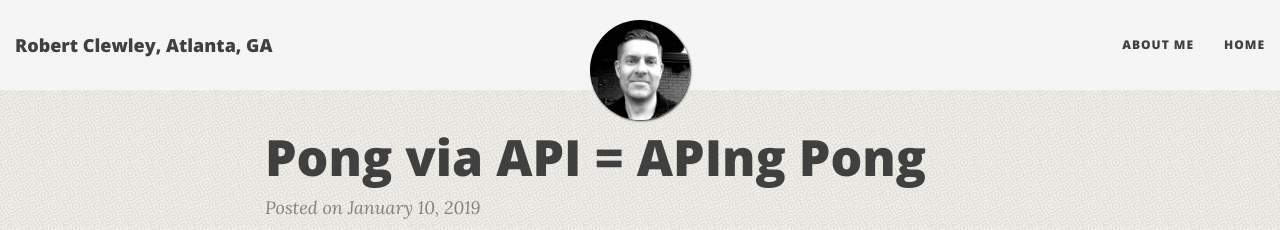
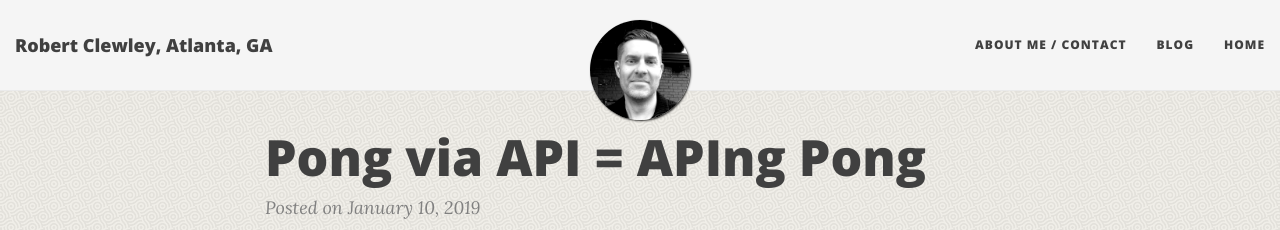
Before and after one commit to robclewley/robclewley.github.io, a Jekyll site: the page built from _posts/2019-01-10-pong-via-api-=-aping-pong.md, in a window 1280 px wide. Shown: the top 230 px of the page. Built offline with Jekyll 4.4.1, drawn with Linux system fonts in a browser that asks for light colours; nearby versions of some CDN libraries; comment, search, counter and statistics services are not loaded.

Commit message:
Update _config.yml

```diff
--- a/_config.yml
+++ b/_config.yml
@@ -6,12 +6,6 @@
 # If you are building a simple GitHub user page (https://username.github.io) then use these settings:
 url: "https://robclewley.com"
 baseurl: ""
-
-# If you are building a GitHub project page then use these settings:
-#url: "http://username.github.io/projectname"
-#baseurl: "/projectname"
-
-# Of course don't forget to change the username and projectname to YOUR username and project
 
 # Name of website
 title: Robert Clewley, Atlanta, GA
@@ -23,7 +17,8 @@ description: Data Science, Computational Science, Coaching, Consulting, and Educ
 
 # List of links in the navigation bar
 navbar-links:
-  About Me: "aboutme"
+  About Me / Contact: "aboutme"
+  Blog: "blog"
   Home: "http://robclewley.com"
 
 # Image to show in the navigation bar - image must be a square (width = height)
@@ -119,7 +114,7 @@ url-pretty: "RobClewley.com"
 # --- Comments --- #
 
 # Fill in your Disqus shortname (NOT the userid) if you want to support Disqus comments
-# disqus: "robclewleygithubio"
+disqus: "robclewleygithubio"
 
 # To use Facebook Comments, fill in a Facebook App ID
 # fb_comment_id: ""
```
